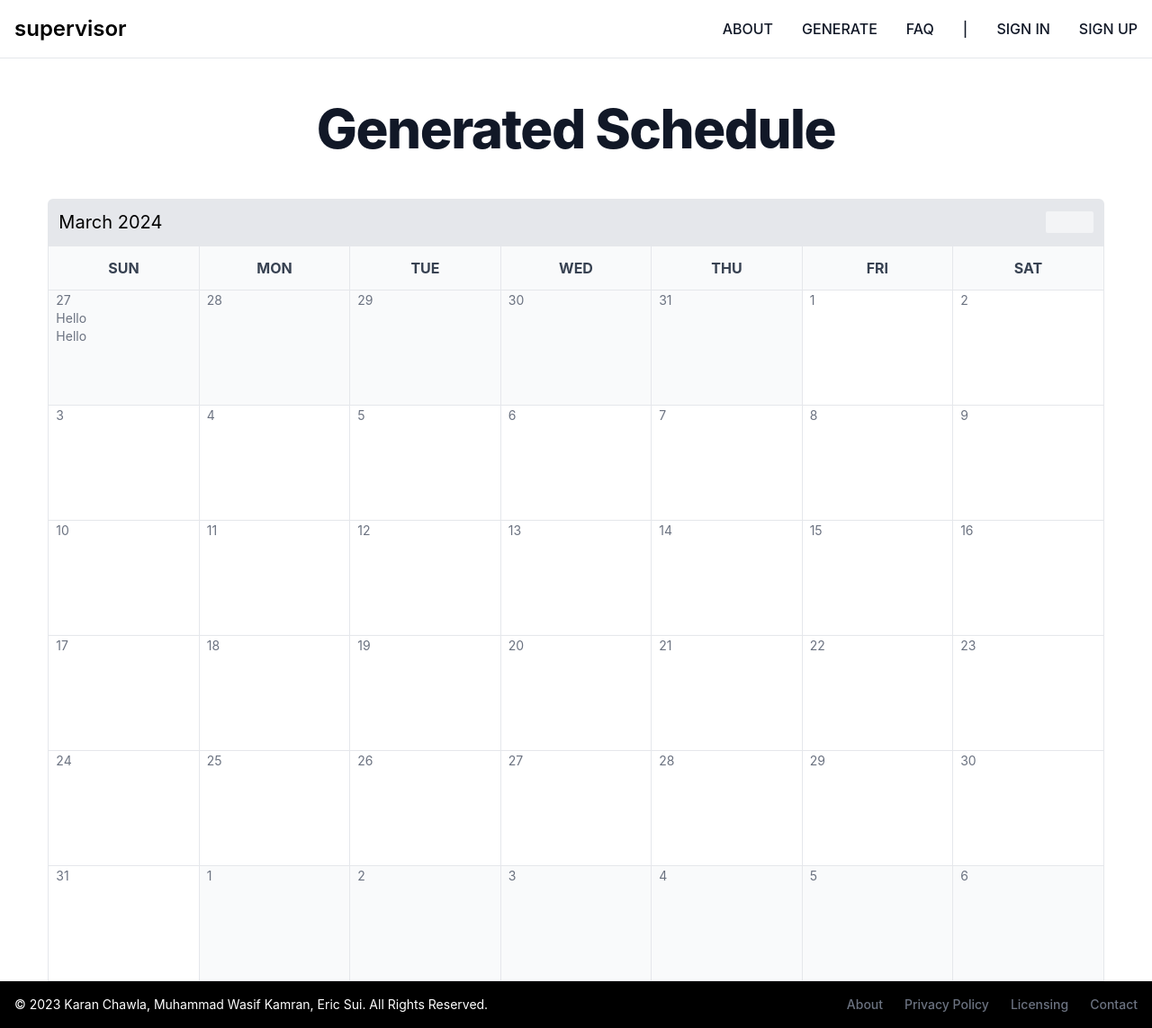
After one commit to muwasifk/supervision, a Django app: page /calendar/ in a window 1280 px wide. The commit adds this page. Shown: the whole page at 90% size. Run offline with Django 5.2, Linux system fonts and the light colour scheme; style sheets or scripts are compiled from the project's sources; some libraries are stand-ins or nearby versions; some web fonts are replaced.

Commit message:
working on css

```diff
--- a/core/views/generic.py
+++ b/core/views/generic.py
@@ -19,3 +19,9 @@ class SettingsView(TemplateView):
 
 class GenerateView(TemplateView):
     template_name = "generate.html"
+
+class RestrictionsView(TemplateView):
+    template_name = "restrictions.html"
+
+class CalendarView(TemplateView):
+    template_name = "calendar.html"
--- a/supervision/urls.py
+++ b/supervision/urls.py
@@ -32,4 +32,7 @@ urlpatterns = [
     path("", include("allauth.urls")),
     path("change-password/", views.ChangePasswordView.as_view(), name="change"),
     path("teachers/", views.TeachersView.as_view(), name="teachers"),
+    path("restrictions/", views.RestrictionsView.as_view(), name="restrictions"),
+    path("calendar/", views.CalendarView.as_view(), name="calendar"),
+
 ]
--- /dev/null
+++ b/templates/calendar.html
@@ -0,0 +1,88 @@
+{% extends "_base.html" %} {% block content %}
+
+<h1 class="my-12 text-center font-extrabold leading-none tracking-tight text-gray-900 sm:text-4xl md:text-5xl lg:text-6xl dark:text-white">Generated Schedule</h1>
+
+<section class="flex flex-col items-center">
+  <div class="flex w-11/12 items-center justify-between rounded-t-md bg-gray-200 p-3">
+    <div class="text-xl">March 2024</div>
+    <div class="rounded-sm bg-gray-100">
+      <button class="px-3 py-1 hover:bg-gray-200"><i class="fa-solid fa-arrow-left"></i></button>
+      <button class="px-3 py-1 hover:bg-gray-200"><i class="fa-solid fa-arrow-right"></i></button>
+    </div>
+  </div>
+  <table class="w-11/12 table-fixed text-sm text-gray-500">
+    <thead class="bg-gray-50 text-base uppercase text-gray-700">
+      <tr>
+        <th scope="col" class="border py-3">Sun</th>
+        <th scope="col" class="border py-3">Mon</th>
+        <th scope="col" class="border py-3">Tue</th>
+        <th scope="col" class="border py-3">Wed</th>
+        <th scope="col" class="border py-3">Thu</th>
+        <th scope="col" class="border py-3">Fri</th>
+        <th scope="col" class="border py-3">Sat</th>
+      </tr>
+    </thead>
+    <tbody>
+      <tr class="text-left align-top">
+        <td class="h-32 border bg-gray-50 px-2">
+          27
+          <div>Hello</div>
+          <div>Hello</div>
+        </td>
+        <td class="h-32 border bg-gray-50 px-2">28</td>
+        <td class="h-32 border bg-gray-50 px-2">29</td>
+        <td class="h-32 border bg-gray-50 px-2">30</td>
+        <td class="h-32 border bg-gray-50 px-2">31</td>
+        <td class="h-32 border px-2">1</td>
+        <td class="h-32 border px-2">2</td>
+      </tr>
+      <tr class="text-left align-top">
+        <td class="h-32 border px-2">3</td>
+        <td class="h-32 border px-2">4</td>
+        <td class="h-32 border px-2">5</td>
+        <td class="h-32 border px-2">6</td>
+        <td class="h-32 border px-2">7</td>
+        <td class="h-32 border px-2">8</td>
+        <td class="h-32 border px-2">9</td>
+      </tr>
+      <tr class="text-left align-top">
+        <td class="h-32 border px-2">10</td>
+        <td class="h-32 border px-2">11</td>
+        <td class="h-32 border px-2">12</td>
+        <td class="h-32 border px-2">13</td>
+        <td class="h-32 border px-2">14</td>
+        <td class="h-32 border px-2">15</td>
+        <td class="h-32 border px-2">16</td>
+      </tr>
+      <tr class="text-left align-top">
+        <td class="h-32 border px-2">17</td>
+        <td class="h-32 border px-2">18</td>
+        <td class="h-32 border px-2">19</td>
+        <td class="h-32 border px-2">20</td>
+        <td class="h-32 border px-2">21</td>
+        <td class="h-32 border px-2">22</td>
+        <td class="h-32 border px-2">23</td>
+      </tr>
+      <tr class="text-left align-top">
+        <td class="h-32 border px-2">24</td>
+        <td class="h-32 border px-2">25</td>
+        <td class="h-32 border px-2">26</td>
+        <td class="h-32 border px-2">27</td>
+        <td class="h-32 border px-2">28</td>
+        <td class="h-32 border px-2">29</td>
+        <td class="h-32 border px-2">30</td>
+      </tr>
+      <tr class="text-left align-top">
+        <td class="h-32 border px-2">31</td>
+        <td class="h-32 border bg-gray-50 px-2">1</td>
+        <td class="h-32 border bg-gray-50 px-2">2</td>
+        <td class="h-32 border bg-gray-50 px-2">3</td>
+        <td class="h-32 border bg-gray-50 px-2">4</td>
+        <td class="h-32 border bg-gray-50 px-2">5</td>
+        <td class="h-32 border bg-gray-50 px-2">6</td>
+      </tr>
+    </tbody>
+  </table>
+</section>
+
+{% endblock content %}
```
Also changed, not shown: templates/restrictions.html (added, +68 -0 lines), templates/teachers.html (+4 -4 lines).
